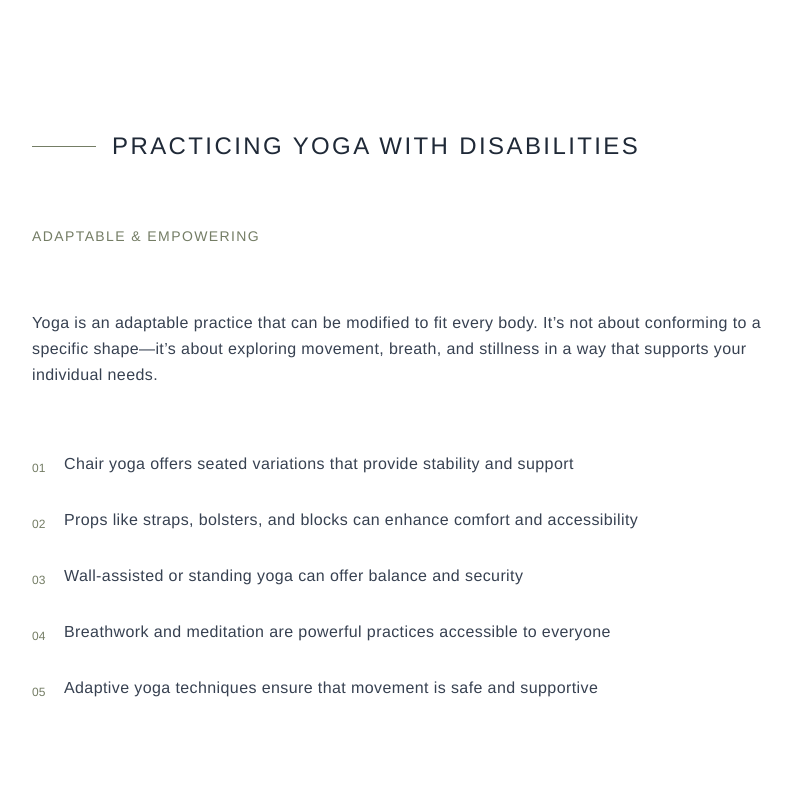
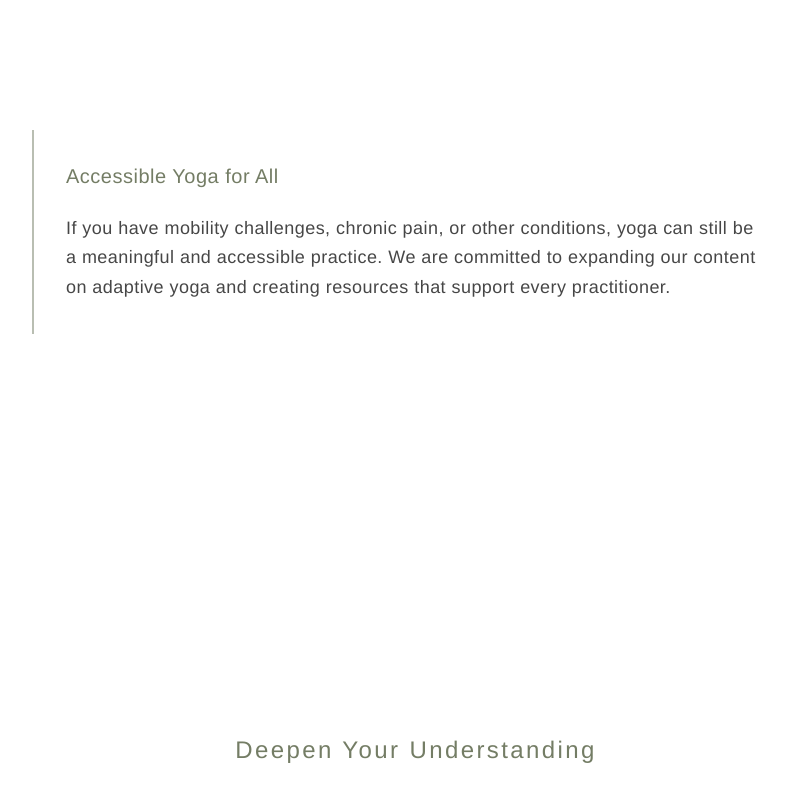
Before and after one commit to samanthacabrera/yoga-library, a React (Vite) app: page / in a window 1280 px wide. Shown: the part 5580-6380 px from the top of the page, without its empty margins (224-1016 px from the left). Built offline with nearby package versions, Linux system fonts and the light colour scheme.

Commit message:
update Intro section content

```diff
--- a/src/components/Home.jsx
+++ b/src/components/Home.jsx
@@ -291,35 +291,6 @@ const Home = () => {
             </div>
           </div>
 
-          {/* Practicing Yoga with Disabilities */}
-          <div className="">
-            <div className="flex items-center mb-16">
-              <div className="w-16 h-px bg-moss"></div>
-              <h3 className="ml-4 text-2xl font-light tracking-widest text-gray-800">PRACTICING YOGA WITH DISABILITIES</h3>
-            </div>
-
-            <p className="text-sm uppercase tracking-widest text-moss mb-16">ADAPTABLE & EMPOWERING</p>
-
-            <p className="text-base leading-relaxed mb-16 text-gray-700">
-              Yoga is an adaptable practice that can be modified to fit every body. It’s not about conforming to a specific shape—it’s about exploring movement, breath, and stillness in a way that supports your individual needs.
-            </p>
-
-            <div className="space-y-8 mb-16">
-              {[
-                "Chair yoga offers seated variations that provide stability and support",
-                "Props like straps, bolsters, and blocks can enhance comfort and accessibility",
-                "Wall-assisted or standing yoga can offer balance and security",
-                "Breathwork and meditation are powerful practices accessible to everyone",
-                "Adaptive yoga techniques ensure that movement is safe and supportive"
-              ].map((item, index) => (
-                <div key={index} className="pl-8 relative">
-                  <span className="absolute left-0 top-2 text-xs text-moss">0{index + 1}</span>
-                  <p className="text-base text-gray-700">{item}</p>
-                </div>
-              ))}
-            </div>
-          </div>
-
           <div className="p-8 border-l-2 border-moss/50">
             <h3 className="text-xl mb-6 font-light tracking-wide">Accessible Yoga for All</h3>
             <p className="text-lg leading-relaxed opacity-90">
@@ -347,7 +318,7 @@ const Home = () => {
                 </p>
               </motion.div>
 
-              <div className="grid gap-8">
+              <div className="grid lg:grid-cols-2 gap-x-6 gap-y-10">
                 {[
                   { link: "/what-is-yoga/beginners-guide", title: "Start Here: Beginner's Guide", description: "New to yoga? This guide covers the fundamentals—what yoga is, how to begin, and key concepts to help you get started." },
                   { link: "/what-is-yoga/overview", title: "What Is Yoga?", description: "Discover the history, philosophy, and purpose of yoga. Learn how this ancient practice continues to evolve today." },
@@ -524,7 +495,7 @@ const Home = () => {
                     hidden: { opacity: 0, y: 50 },
                     visible: { opacity: 1, y: 0, transition: { duration: 1 } },
                   }}
-                  className="flex flex-col justify-between bg-moss/10 h-[400px] p-8 text-left rounded-t-2xl hover:shadow-sm transition duration-300"
+                  className="flex flex-col justify-between bg-moss/5 border border-moss/5 h-[400px] p-8 text-left rounded-t-2xl hover:shadow-sm transition duration-300"
                 >
                   <p className="italic">"{testimonial.quote}"</p>
                   <p className="uppercase">— {testimonial.author}</p>
```
